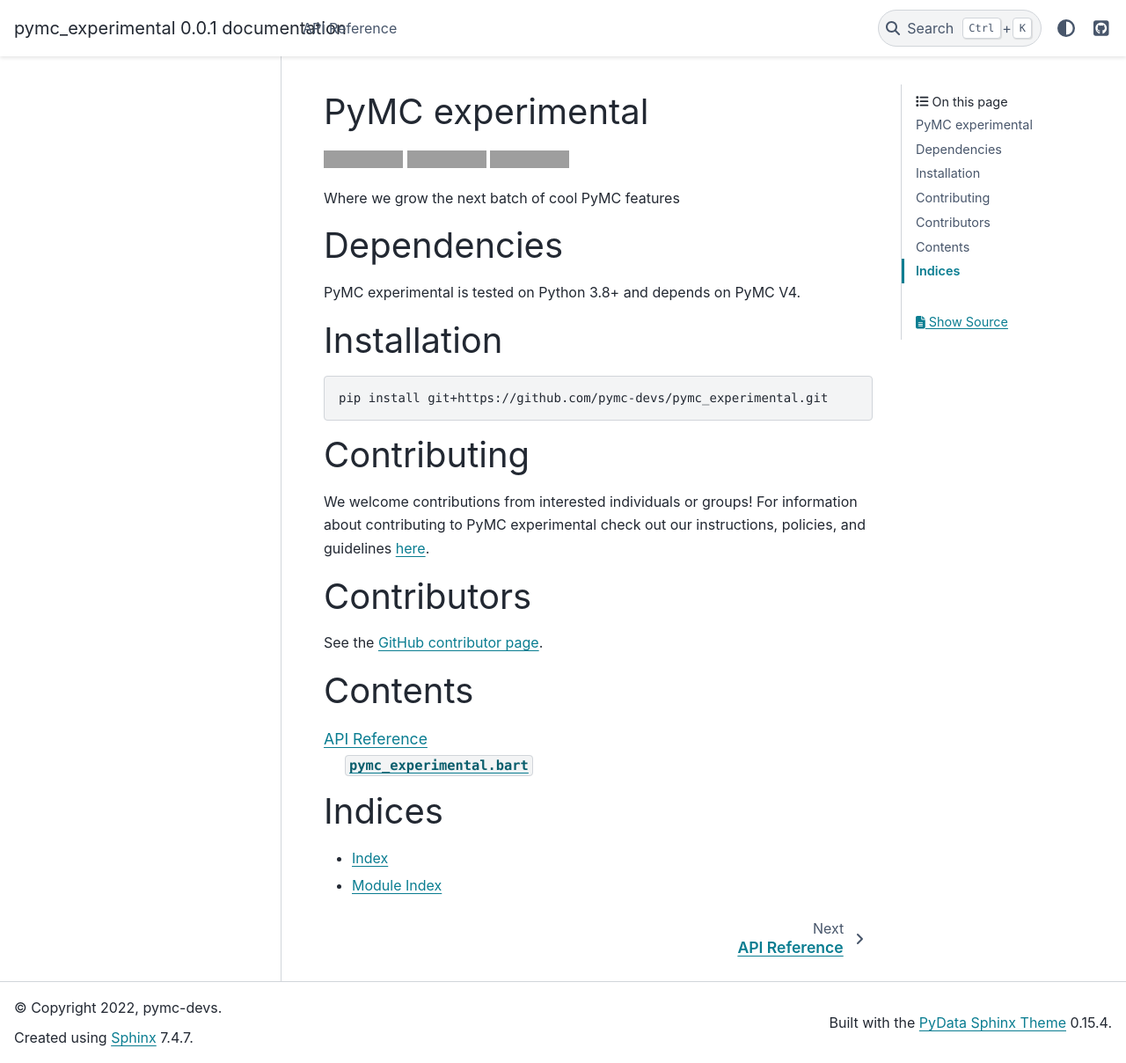
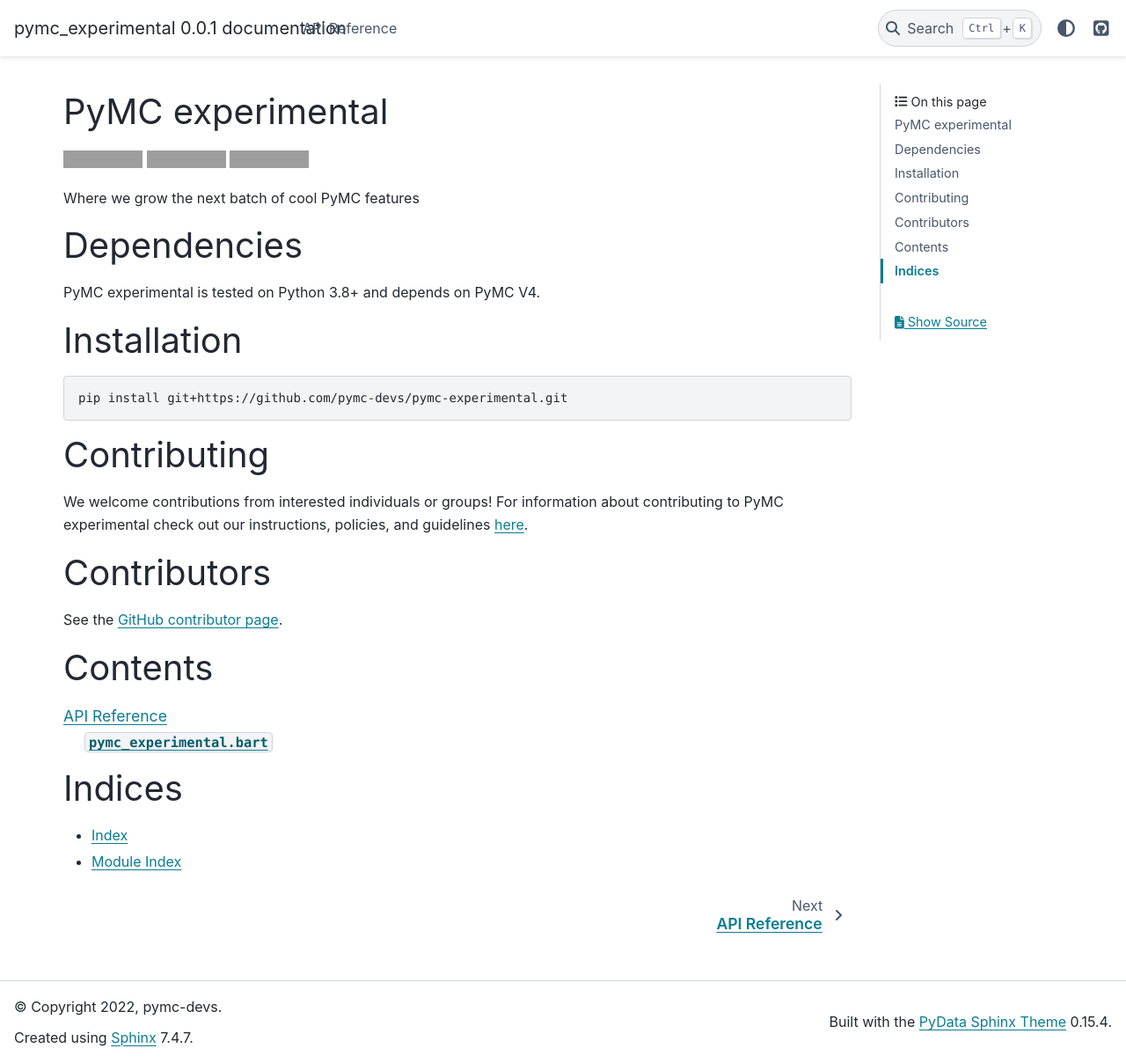
Before and after one commit to pymc-devs/pymc-examples, a Sphinx documentation site: the page built from docs/index.rst, in a window 1280 px wide and 1208 px high. Shown: the whole window at 88% size. Built offline with Sphinx 7.4.7 and the PyData theme 0.15.4, drawn with Linux system fonts in a browser that asks for light colours; grey boxes are pictures that could not be loaded.

```diff
--- a/docs/_templates/versioning.html
+++ /dev/null
@@ -1,66 +0,0 @@
-{% if versions %}
-
-  {% if current_version != versions.tags[-1] and current_version != versions.branches[0] %}
-  <p style="margin-top: 1em; margin-bottom: 0;">
-    <strong>
-    You're reading an old version of this documentation (v. {{current_version.name}}).<br>
-    If you want up-to-date information, please have a look at <a href="{{ vpathto(versions.tags[-1].name) }}">latest</a>.
-  </strong>
-  </p>
-  {% endif %}
-
-  {% if current_version == versions.branches[0] %}
-  <p style="margin-top: 1em; margin-bottom: 0;">
-  <strong>
-    You're reading the documentation for a development version ({{current_version.name}}).<br>
-    For the latest released version, please have a look at <a href="{{ vpathto(versions.tags[-1].name) }}">latest</a>.
-  </strong>
-  </p>
-  {% endif %}
-
-<nav class="bd-links" id="bd-docs-nav" aria-label="Versions navigation">
-    <div class="bd-toc-item active">
-        <ul class="current nav bd-sidenav">
-        <li class="toctree-l1 has-children">
-            <p class="caption"><span class="caption-text">Version</span></p>
-            <input class="toctree-checkbox" id="toctree-checkbox-1" name="toctree-checkbox-1" type="checkbox">
-            <label for="toctree-checkbox-1"> <i class="fas fa-chevron-down"></i></label>
-
-            <ul>
-
-                {%- for item in versions.branches %}
-                  {% if item == current_version %}
-                  <li class="toctree-l2 current active"><a href="{{ item.url }}"> Development </a></li>
-                  {% else %}
-                  <li><a href="{{ item.url }}"> Development </a></li>
-                  {% endif %}
-                {%- endfor %}
-
-                {%- for item in versions.tags[::-1] %}
-
-                {% if item == current_version %}
-
-                  {% if loop.first %}
-                    <li class="toctree-l2 current active"><a href="{{ item.url }}">{{ item.name }} (latest)</a></li>
-                  {% else %}
-                    <li class="toctree-l2 current active"><a href="{{ item.url }}">{{ item.name }}</a></li>
-                  {% endif %}
-
-                {% else %}
-
-                  {% if loop.first %}
-                    <li><a href="{{ item.url }}">{{ item.name }} (latest)</a></li>
-                  {% else %}
-                    <li><a href="{{ item.url }}">{{ item.name }}</a></li>
-                  {% endif %}
-
-                {% endif %}
-                {%- endfor %}
-
-            </ul>
-        </li>
-        </ul>
-    </div>
-  </nav>
-
-{% endif %}
--- a/docs/conf.py
+++ b/docs/conf.py
@@ -46,15 +46,12 @@ extensions = [
     "sphinx.ext.napoleon",
     "sphinx.ext.mathjax",
     "nbsphinx",
-    "sphinx_multiversion",
 ]
 
 nbsphinx_execute = "never"
 
 # Add any paths that contain templates here, relative to this directory.
-templates_path = ["_templates"]
-
-html_sidebars = {"**": ["searchbox.html", "versioning.html"]}
+# templates_path = ["_templates"]
 
 # The suffix(es) of source filenames.
 # You can specify multiple suffix as a list of string:
@@ -112,32 +109,6 @@ html_theme_options = {
 # relative to this directory. They are copied after the builtin static files,
 # so a file named "default.css" will overwrite the builtin "default.css".
 html_static_path = ["_static"]
-
-# Custom sidebar templates, must be a dictionary that maps document names
-# to template names.
-#
-# The default sidebars (for documents that don't match any pattern) are
-# defined by theme itself.  Builtin themes are using these templates by
-# default: ``['localtoc.html', 'relations.html', 'sourcelink.html',
-# 'searchbox.html']``.
-#
-# html_sidebars = {}
-
-# Whitelist pattern for remotes (set to None to use local branches only)
-smv_remote_whitelist = r"^origin$"
-
-# Whitelist pattern for branches (set to None to ignore all branches)
-smv_branch_whitelist = r"^main$"
-
-# Tags are released
-smv_released_pattern = r"^refs/tags/.*$"
-
-# Tags like 0.0.1, 0.5.1 are kept
-# smv_tag_whitelist = r'^\d+\.\d+\.\d+S'
-
-# sphinx-multiversion options
-smv_rebuild_tags = False
-smv_tag_whitelist = r"^\d+\.\d+.\d+$"
 
 # -- Options for HTMLHelp output ---------------------------------------------
 
--- a/docs/index.rst
+++ b/docs/index.rst
@@ -28,8 +28,7 @@ Installation
 
 .. code-block:: bash
 
-   pip install git+https://github.com/pymc-devs/pymc_experimental.git
-
+  pip install git+https://github.com/pymc-devs/pymc-experimental.git
 
 Contributing
 ============
--- a/requirements-dev.txt
+++ /dev/null
@@ -1,4 +0,0 @@
-git+https://github.com/dls-controls/sphinx-multiversion.git@only-arg
-nbsphinx>=0.4.2
-pydata-sphinx-theme>=0.6.3
-sphinx>=1.8
--- /dev/null
+++ b/requirements-docs.txt
@@ -0,0 +1,3 @@
+nbsphinx>=0.4.2
+pydata-sphinx-theme>=0.6.3
+sphinx>=4
```
Also changed, not shown: CONTRIBUTING.md (added, +3 -0 lines), .readthedocs.yaml (added), 2 other files.
